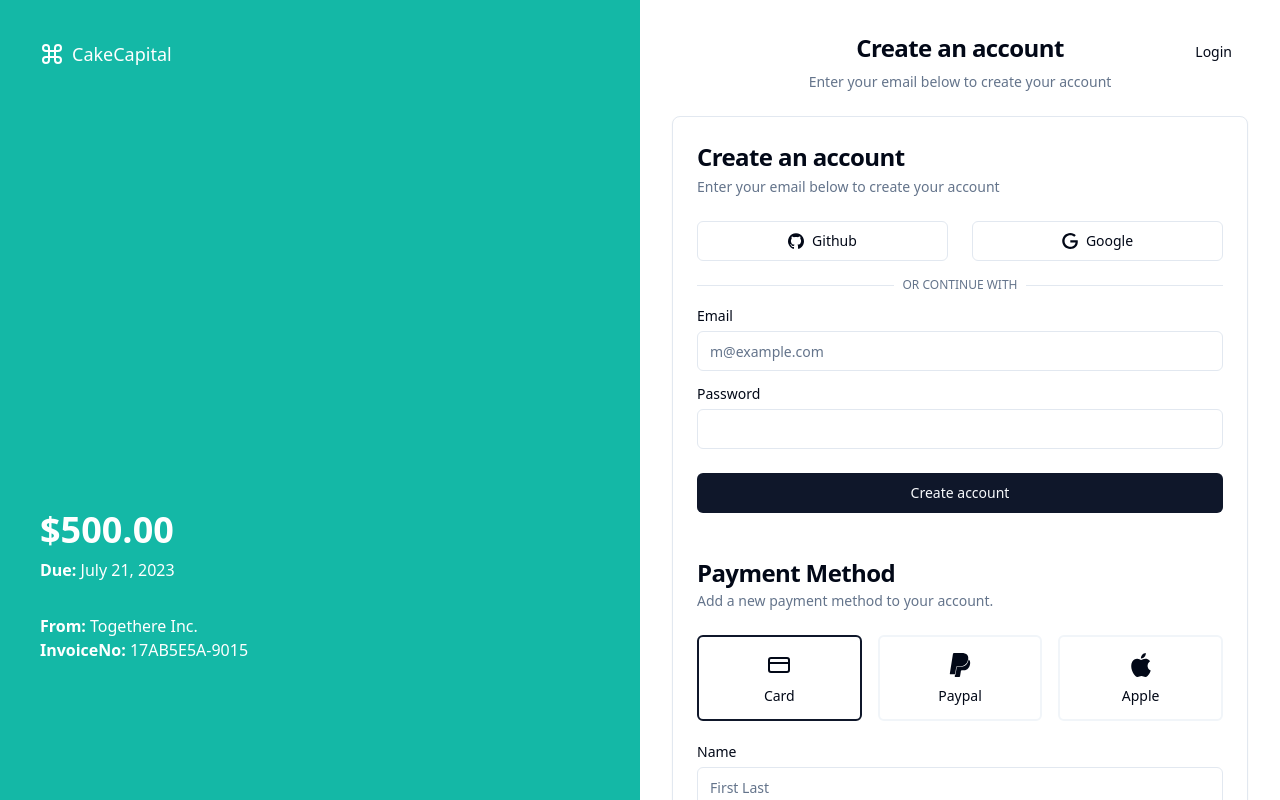
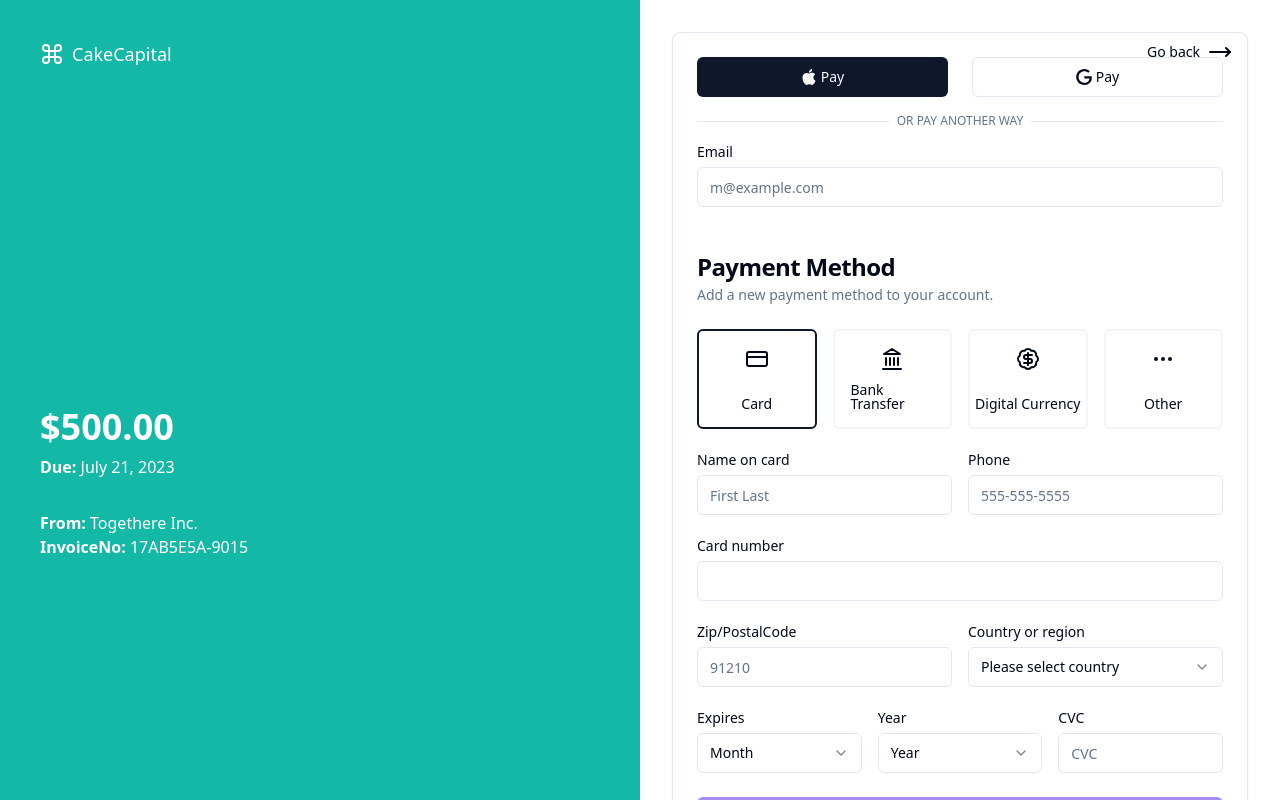
Before and after one commit to chowjiaming/cakecapital-payment-ui, a React (Vite) app: page / in a window 1280 px wide. Shown: the top 800 px of the page. Built offline with nearby package versions, Linux system fonts and the light colour scheme.

Commit message:
refactor: business copy and metadata :pencil2:

```diff
--- a/index.html
+++ b/index.html
@@ -4,6 +4,36 @@
     <meta charset="UTF-8" />
     <link rel="icon" type="image/svg+xml" href="/vite.svg" />
     <meta name="viewport" content="width=device-width, initial-scale=1.0" />
+    <meta
+      name="description"
+      content="This is a demo UI for CakeCapital."
+    />
+    <meta name="keywords" content="Fintech, React" />
+    <meta property="og:type" content="website" />
+    <meta property="og:url" content="https://www.cakecapital.com" />
+    <meta property="og:title" content="CakeCapital" />
+    <meta
+      property="og:description"
+      content="This is a demo UI for CakeCapital."
+    />
+    <meta
+      property="og:image"
+      content="/public/landing.png"
+    />
+    <meta
+      property="twitter:card"
+      content="/public/landing.png"
+    />
+    <meta property="twitter:url" content="https://www.cakecapital.com" />
+    <meta property="twitter:title" content="CakeCapital" />
+    <meta
+      property="twitter:description"
+      content="This is a demo UI for CakeCapital."
+    />
+    <meta
+      property="twitter:image"
+      content="/public/landing.png"
+    />
     <title>CakeCapital UI</title>
     <style>
       body {
--- a/src/App.tsx
+++ b/src/App.tsx
@@ -1,3 +1,10 @@
+import {
+  BadgeDollarSignIcon,
+  LandmarkIcon,
+  MoreHorizontalIcon,
+  MoveRightIcon,
+} from "lucide-react";
+
 import {Button, buttonVariants} from "@/components/ui/button";
 import {
   Card,
@@ -24,22 +31,22 @@ import {cn} from "@/lib/utils";
 function PaymentCard() {
   return (
     <Card>
-      <CardHeader className="space-y-1">
-        <CardTitle className="text-2xl">Create an account</CardTitle>
-        <CardDescription>
-          Enter your email below to create your account
-        </CardDescription>
-      </CardHeader>
-      <CardContent className="grid gap-4">
+      <CardContent className="mt-6 grid gap-4">
         <div className="grid grid-cols-2 gap-6">
-          <Button variant="outline">
-            <Icons.gitHub className="mr-2 h-4 w-4" />
-            Github
-          </Button>
-          <Button variant="outline">
-            <Icons.google className="mr-2 h-4 w-4" />
-            Google
-          </Button>
+          <a
+            href="https://www.josephchow.dev"
+            className={cn(buttonVariants(), "")}
+          >
+            <Icons.apple className="mr-1 h-4 w-4" />
+            Pay
+          </a>
+          <a
+            href="https://www.josephchow.dev"
+            className={cn(buttonVariants({variant: "outline"}), "")}
+          >
+            <Icons.google className="mr-1 h-4 w-4" />
+            Pay
+          </a>
         </div>
         <div className="relative">
           <div className="absolute inset-0 flex items-center">
@@ -47,7 +54,7 @@ function PaymentCard() {
           </div>
           <div className="relative flex justify-center text-xs uppercase">
             <span className="bg-background px-2 text-muted-foreground">
-              Or continue with
+              Or pay another way
             </span>
           </div>
         </div>
@@ -55,14 +62,7 @@ function PaymentCard() {
           <Label htmlFor="email">Email</Label>
           <Input id="email" type="email" placeholder="m@example.com" />
         </div>
-        <div className="grid gap-2">
-          <Label htmlFor="password">Password</Label>
-          <Input id="password" type="password" />
-        </div>
       </CardContent>
-      <CardFooter>
-        <Button className="w-full">Create account</Button>
-      </CardFooter>
       <CardHeader>
         <CardTitle>Payment Method</CardTitle>
         <CardDescription>
@@ -70,7 +70,7 @@ function PaymentCard() {
         </CardDescription>
       </CardHeader>
       <CardContent className="grid gap-6">
-        <RadioGroup defaultValue="card" className="grid grid-cols-3 gap-4">
+        <RadioGroup defaultValue="card" className="grid grid-cols-4 gap-4">
           <Label
             htmlFor="card"
             className="flex flex-col items-center justify-between rounded-md border-2 border-muted bg-popover p-4 hover:bg-accent hover:text-accent-foreground [&:has([data-state=checked])]:border-primary"
@@ -92,29 +92,61 @@ function PaymentCard() {
             Card
           </Label>
           <Label
-            htmlFor="paypal"
+            htmlFor="bank"
             className="flex flex-col items-center justify-between rounded-md border-2 border-muted bg-popover p-4 hover:bg-accent hover:text-accent-foreground [&:has([data-state=checked])]:border-primary"
           >
-            <RadioGroupItem value="paypal" id="paypal" className="sr-only" />
-            <Icons.paypal className="mb-3 h-6 w-6" />
-            Paypal
+            <RadioGroupItem value="bank" id="bank" className="sr-only" />
+            <LandmarkIcon className="mb-3 h-6 w-6" />
+            Bank Transfer
           </Label>
           <Label
-            htmlFor="apple"
+            htmlFor="crypto"
+            className="flex flex-col items-center justify-between whitespace-nowrap rounded-md border-2 border-muted bg-popover p-4 hover:bg-accent hover:text-accent-foreground [&:has([data-state=checked])]:border-primary"
+          >
+            <RadioGroupItem value="crypto" id="crypto" className="sr-only" />
+            <BadgeDollarSignIcon className="mb-3 h-6 w-6" />
+            Digital Currency
+          </Label>
+          <Label
+            htmlFor="other"
             className="flex flex-col items-center justify-between rounded-md border-2 border-muted bg-popover p-4 hover:bg-accent hover:text-accent-foreground [&:has([data-state=checked])]:border-primary"
           >
-            <RadioGroupItem value="apple" id="apple" className="sr-only" />
-            <Icons.apple className="mb-3 h-6 w-6" />
-            Apple
+            <RadioGroupItem value="other" id="other" className="sr-only" />
+            <MoreHorizontalIcon className="mb-3 h-6 w-6" />
+            Other
           </Label>
         </RadioGroup>
-        <div className="grid gap-2">
-          <Label htmlFor="name">Name</Label>
-          <Input id="name" placeholder="First Last" />
+        <div className="grid grid-cols-2 gap-4">
+          <div className="grid gap-2">
+            <Label htmlFor="name">Name on card</Label>
+            <Input id="name" placeholder="First Last" />
+          </div>
+          <div className="grid gap-2">
+            <Label htmlFor="phone">Phone</Label>
+            <Input id="phone" placeholder="555-555-5555" />
+          </div>
         </div>
         <div className="grid gap-2">
           <Label htmlFor="number">Card number</Label>
           <Input id="number" placeholder="" />
+        </div>
+        <div className="grid grid-cols-2 gap-4">
+          <div className="grid gap-2">
+            <Label htmlFor="zip">Zip/PostalCode</Label>
+            <Input id="zip" placeholder="91210" />
+          </div>
+          <div className="grid gap-2">
+            <Label htmlFor="country">Country or region</Label>
+            <Select>
+              <SelectTrigger id="country">
+                <SelectValue placeholder="Please select country" />
+              </SelectTrigger>
+              <SelectContent>
+                <SelectItem value="canada">Canada</SelectItem>
+                <SelectItem value="usa">USA</SelectItem>
+              </SelectContent>
+            </Select>
+          </div>
         </div>
         <div className="grid grid-cols-3 gap-4">
           <div className="grid gap-2">
@@ -146,7 +178,7 @@ function PaymentCard() {
                 <SelectValue placeholder="Year" />
               </SelectTrigger>
               <SelectContent>
-                {Array.from({ length: 10 }, (_, i) => (
+                {Array.from({length: 10}, (_, i) => (
                   <SelectItem key={i} value={`${new Date().getFullYear() + i}`}>
                     {new Date().getFullYear() + i}
                   </SelectItem>
@@ -161,7 +193,9 @@ function PaymentCard() {
         </div>
       </CardContent>
       <CardFooter>
-        <Button className="w-full">Continue</Button>
+        <Button className="w-full bg-violet-400 hover:bg-violet-500">
+          Continue
+        </Button>
       </CardFooter>
     </Card>
   );
@@ -170,22 +204,6 @@ function PaymentCard() {
 export function App() {
   return (
     <>
-      {/* <div className="md:hidden">
-        <Image
-          src="/examples/authentication-light.png"
-          width={1280}
-          height={843}
-          alt="Authentication"
-          className="block dark:hidden"
-        />
-        <Image
-          src="/examples/authentication-dark.png"
-          width={1280}
-          height={843}
-          alt="Authentication"
-          className="hidden dark:block"
-        />
-      </div> */}
       <main className="container relative hidden min-h-screen flex-col items-center justify-center md:grid lg:max-w-none lg:grid-cols-2 lg:px-0">
         <a
           href="https://www.josephchow.dev"
@@ -194,7 +212,8 @@ export function App() {
             "absolute right-4 top-4 md:right-8 md:top-8"
           )}
         >
-          Login
+          Go back
+          <MoveRightIcon className="ml-2 h-6 w-6" />
         </a>
         <aside className="relative hidden h-full flex-col bg-muted p-10 text-white dark:border-r lg:flex">
           <div className="absolute inset-0 bg-teal-500" />
@@ -213,12 +232,10 @@ export function App() {
             </svg>
             CakeCapital
           </div>
-          <div className="relative z-20 mt-auto mb-auto">
+          <div className="relative z-20 mb-auto mt-auto">
             <blockquote className="space-y-8">
               <header>
-                <h1 className="text-4xl mb-2 font-extrabold">
-                  $500.00
-                </h1>
+                <h1 className="mb-2 text-4xl font-extrabold">$500.00</h1>
                 <p className="text-md">
                   <strong>Due: </strong>July 21, 2023
                 </p>
@@ -237,14 +254,6 @@ export function App() {
         </aside>
         <article className="lg:p-8">
           <section className="mx-auto flex w-full flex-col justify-center space-y-6 sm:max-w-screen-sm">
-            <div className="flex flex-col space-y-2 text-center">
-              <h1 className="text-2xl font-semibold tracking-tight">
-                Create an account
-              </h1>
-              <p className="text-sm text-muted-foreground">
-                Enter your email below to create your account
-              </p>
-            </div>
             <PaymentCard />
             <p className="px-8 text-center text-sm text-muted-foreground">
               By clicking continue, you agree to our{" "}
```
Also changed, not shown: public/landing.png (added).
